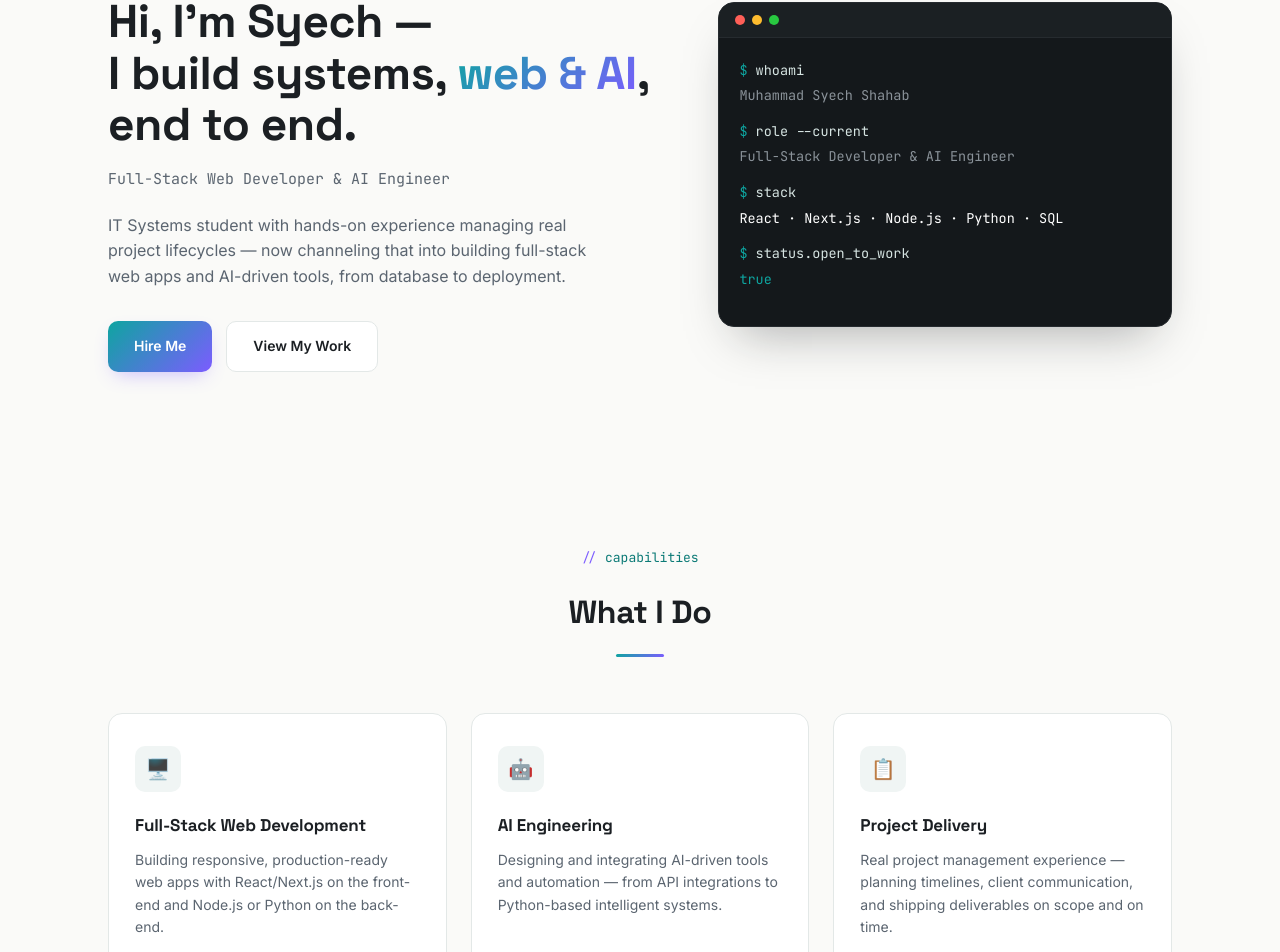
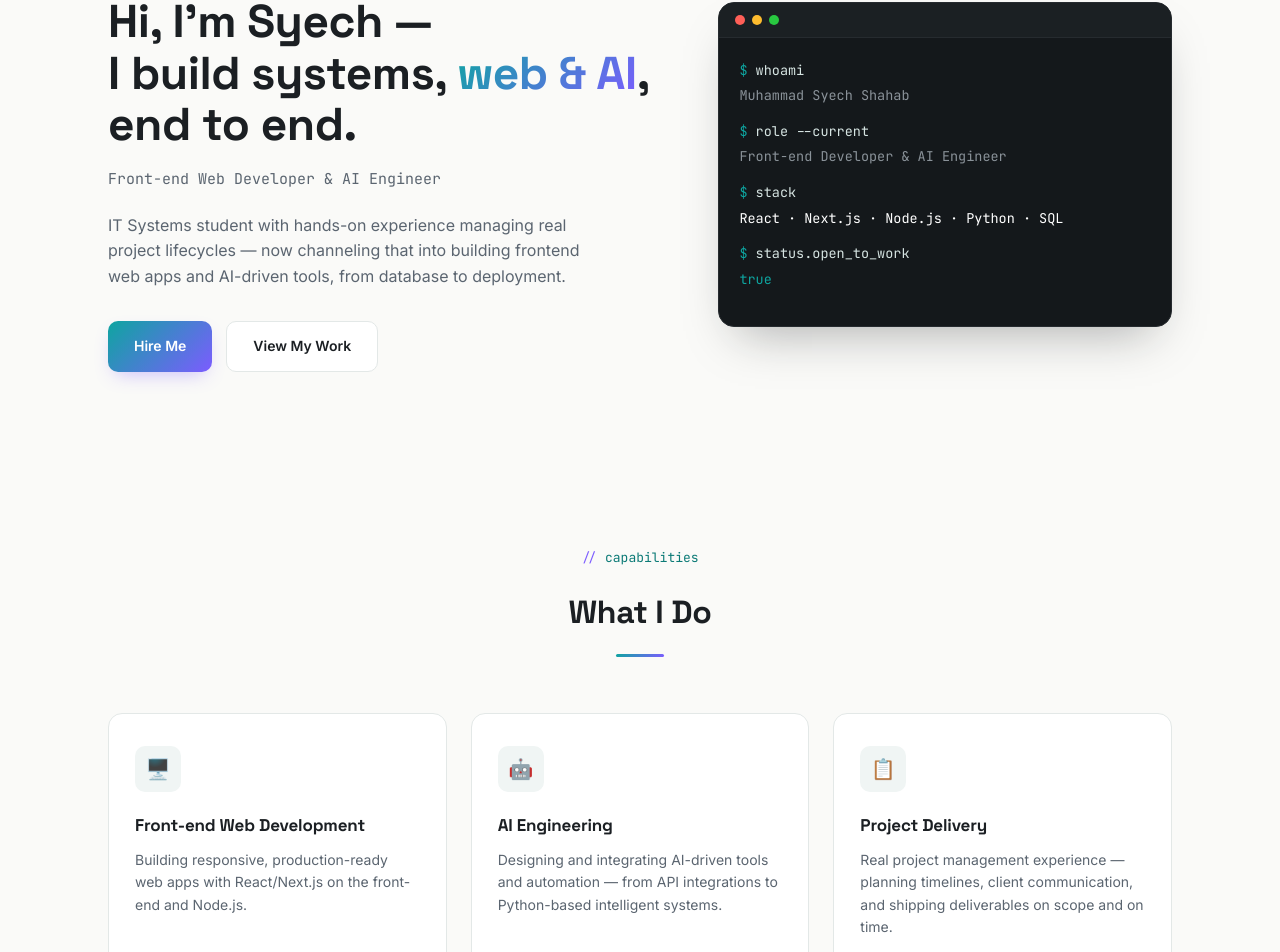
Before and after one commit to wynn501140/portofolio, a Next.js app: page / in a window 1280 px wide. Shown: the part 193-1145 px from the top of the page. Built offline with nearby package versions, Linux system fonts and the light colour scheme.

Commit message:
update what i do and work

```diff
--- a/app/page.js
+++ b/app/page.js
@@ -12,10 +12,10 @@ export default function HomePage() {
               Hi, I&apos;m Syech —<br />
               I build systems, <span className="accent">web &amp; AI</span>, end to end.
             </h1>
-            <div className="hero-role">Full-Stack Web Developer &amp; AI Engineer</div>
+            <div className="hero-role">Front-end Web Developer &amp; AI Engineer</div>
             <p className="hero-desc">
               IT Systems student with hands-on experience managing real project lifecycles —
-              now channeling that into building full-stack web apps and AI-driven tools, from
+              now channeling that into building frontend web apps and AI-driven tools, from
               database to deployment.
             </p>
             <div className="btn-row">
@@ -38,7 +38,7 @@ export default function HomePage() {
               <div><span className="prompt">$</span> whoami</div>
               <div className="out">Muhammad Syech Shahab</div>
               <div><span className="prompt">$</span> role --current</div>
-              <div className="out">Full-Stack Developer &amp; AI Engineer</div>
+              <div className="out">Front-end Developer &amp; AI Engineer</div>
               <div><span className="prompt">$</span> stack</div>
               <div className="out val">React · Next.js · Node.js · Python · SQL</div>
               <div><span className="prompt">$</span> status.open_to_work</div>
@@ -62,10 +62,10 @@ export default function HomePage() {
           <div className="services-grid">
             <div className="service-card">
               <div className="service-icon">🖥️</div>
-              <h3>Full-Stack Web Development</h3>
+              <h3>Front-end Web Development</h3>
               <p>
                 Building responsive, production-ready web apps with React/Next.js on the
-                front-end and Node.js or Python on the back-end.
+                front-end and Node.js.
               </p>
             </div>
             <div className="service-card">
--- a/app/work/page.js
+++ b/app/work/page.js
@@ -8,9 +8,9 @@ export const metadata = {
 const projects = [
   {
     icon: "🌐",
-    tags: ["Node.js", "Tailwind"],
+    tags: ["React.js", "Node.js", "Tailwind"],
     title: "Front-end Web Development Project",
-    desc: "Custom-coded website with responsive layouts and backend logic, built collaboratively in a group project.",
+    desc: "Custom-coded website with responsive layouts, built collaboratively in a group project.",
 
     link: "https://github.com/askiafp/digital-wardrobe", // TODO: ganti dengan link GitHub asli
     linkLabel: "View on GitHub →",
```
